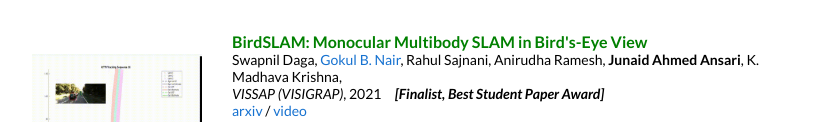
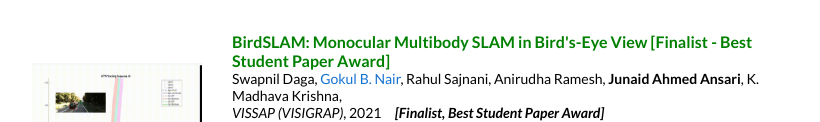
Before and after one commit to JunaidCS032/JunaidCS032.github.io, a plain HTML site: page index.html in a window 1280 px wide. Shown: the part 650-772 px from the top of the page, without its empty margins (228-1048 px from the left). Drawn offline with Linux system fonts and the light colour scheme.

Commit message:
Update index.html

```diff
--- a/index.html
+++ b/index.html
@@ -179,7 +179,7 @@ this work was to design a network which could accurately predict future trajecto
             </td>
             <td valign="middle" width="75%">
 
-                <papertitle>BirdSLAM: Monocular Multibody SLAM in Bird's-Eye View</papertitle>
+                <papertitle>BirdSLAM: Monocular Multibody SLAM in Bird's-Eye View [Finalist - Best Student Paper Award]</papertitle>
               <br>
 		    Swapnil Daga, <a href="http://gokulbnr.ml/">Gokul B. Nair</a>, Rahul Sajnani, Anirudha Ramesh, <strong>Junaid Ahmed Ansari</strong>, K. Madhava Krishna,
               <br>
```
